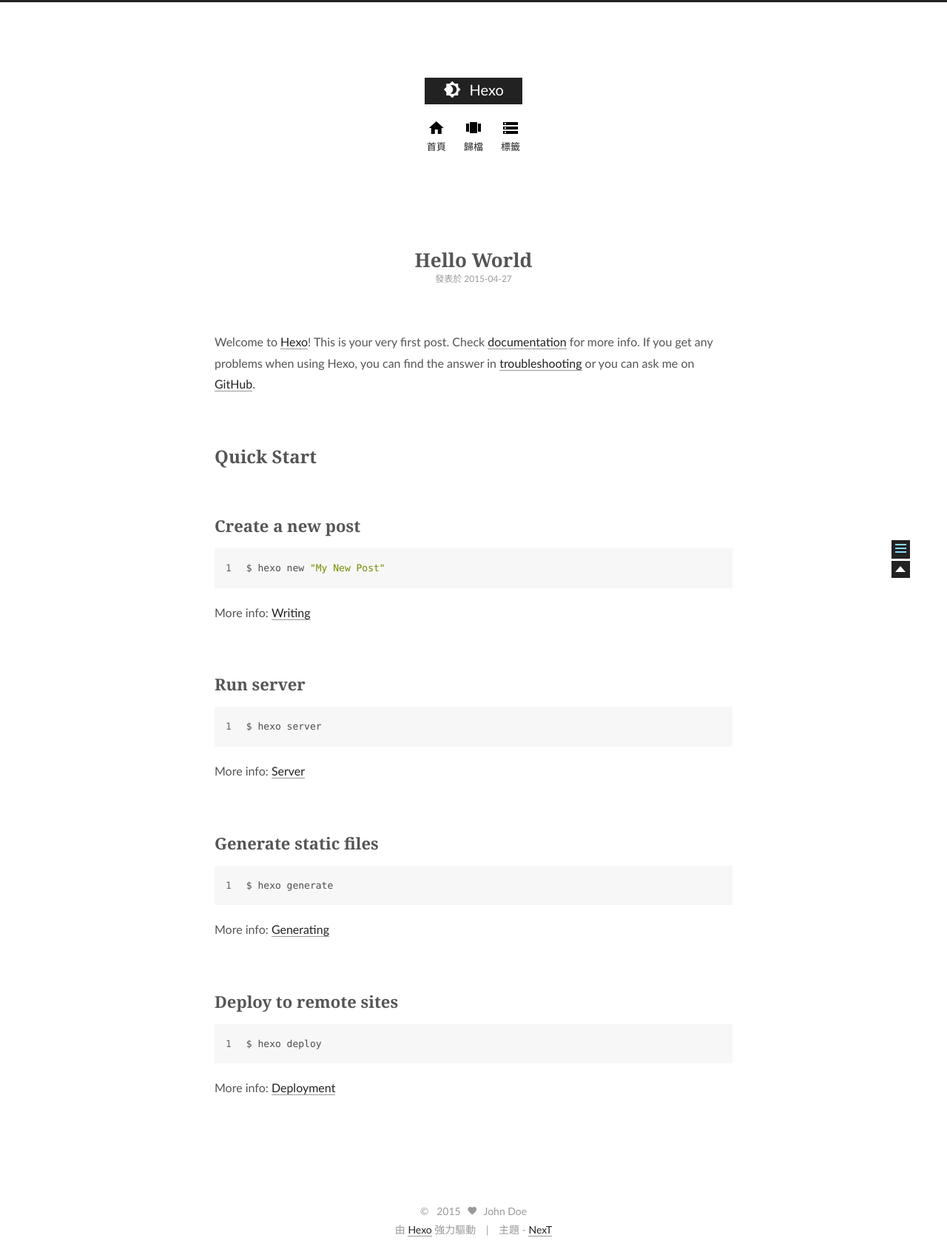
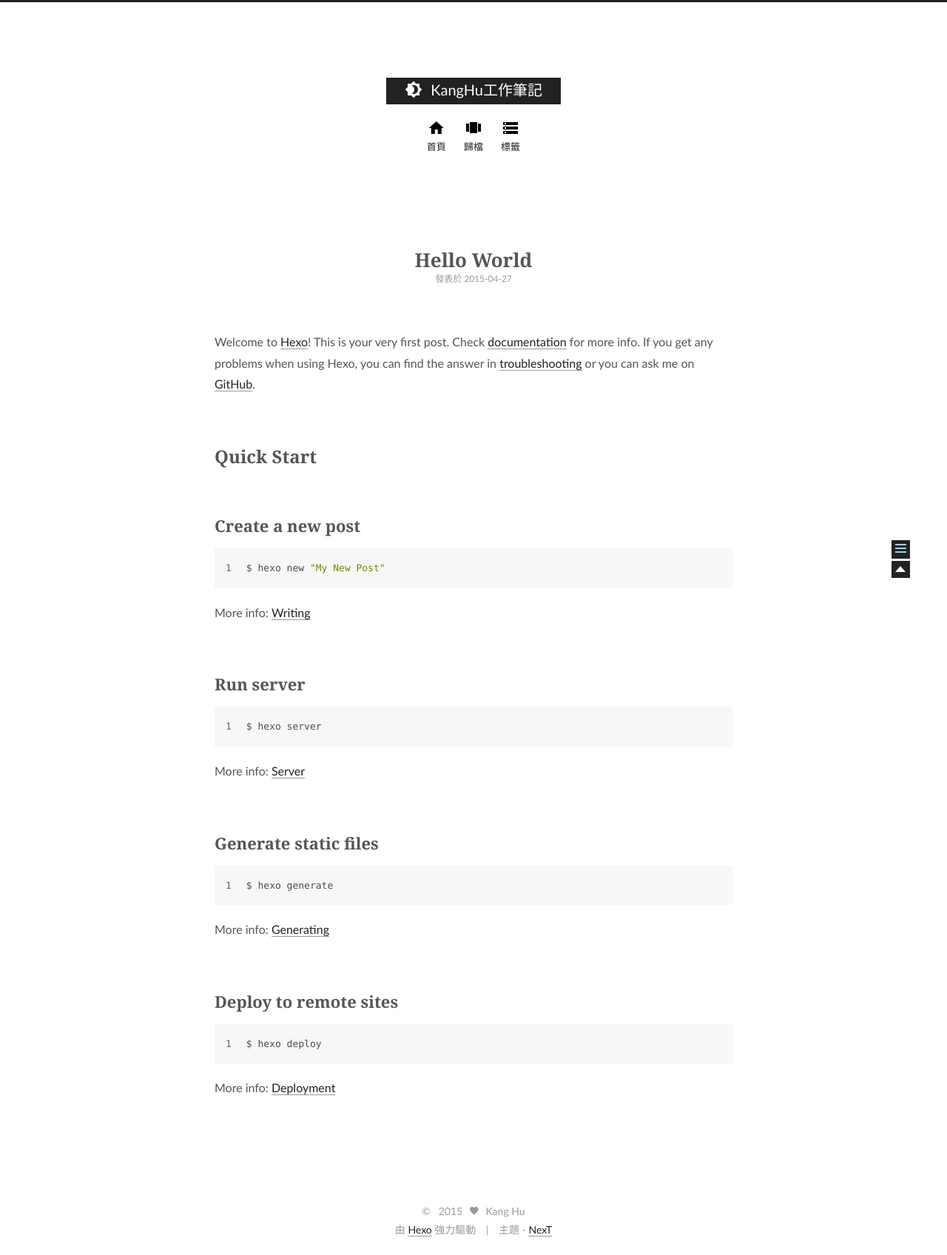
Before and after one commit to kanghu1016/kanghu1016.github.io, a plain HTML site: page 2015/04/27/hello-world/index.html in a window 1280 px wide. Shown: the whole page at 74% size. Drawn offline with Linux system fonts and the light colour scheme.

Commit message:
Site updated: 2015-04-27 15:42:05

```diff
--- a/2015/04/27/hello-world/index.html
+++ b/2015/04/27/hello-world/index.html
@@ -29,7 +29,7 @@
 
 
 
-  <title> Hello World // Hexo </title>
+  <title> Hello World // KangHu工作筆記 </title>
 </head>
 
 <body>
@@ -44,7 +44,7 @@
       <span class="logo">
         <i class="icon-logo"></i>
       </span>
-      <span class="site-title">Hexo</span>
+      <span class="site-title">KangHu工作筆記</span>
   </a>
   <span class="logo-line-after"><i></i></span>
 </h1>
@@ -187,8 +187,8 @@
 
       <div class="site-overview">
         <div class="site-author motion-element">
-          <img class="site-author-image" src="/images/default_avatar.jpg" alt="John Doe" />
-          <p class="site-author-name">John Doe</p>
+          <img class="site-author-image" src="/images/default_avatar.jpg" alt="Kang Hu" />
+          <p class="site-author-name">Kang Hu</p>
         </div>
         <p class="site-description motion-element"></p>
         <div class="site-state motion-element">
@@ -254,7 +254,7 @@
   <span class="with-love">
     <i class="icon-heart"></i>
   </span>
-  <span class="author">John Doe</span>
+  <span class="author">Kang Hu</span>
 </div>
 
 <div class="powered-by">
--- a/css/main.css
+++ b/css/main.css
@@ -1149,7 +1149,7 @@
   width: 4px;
   height: 4px;
   border-radius: 50%;
-  background: #ccff01;
+  background: #67b8f6;
 }
 .sidebar-nav {
   margin: 0;
```
Also changed, not shown: archives/2015/04/index.html (+5 -5 lines), archives/2015/index.html (+5 -5 lines), archives/index.html (+5 -5 lines), index.html (+5 -5 lines), images/default_avatar.jpg.
